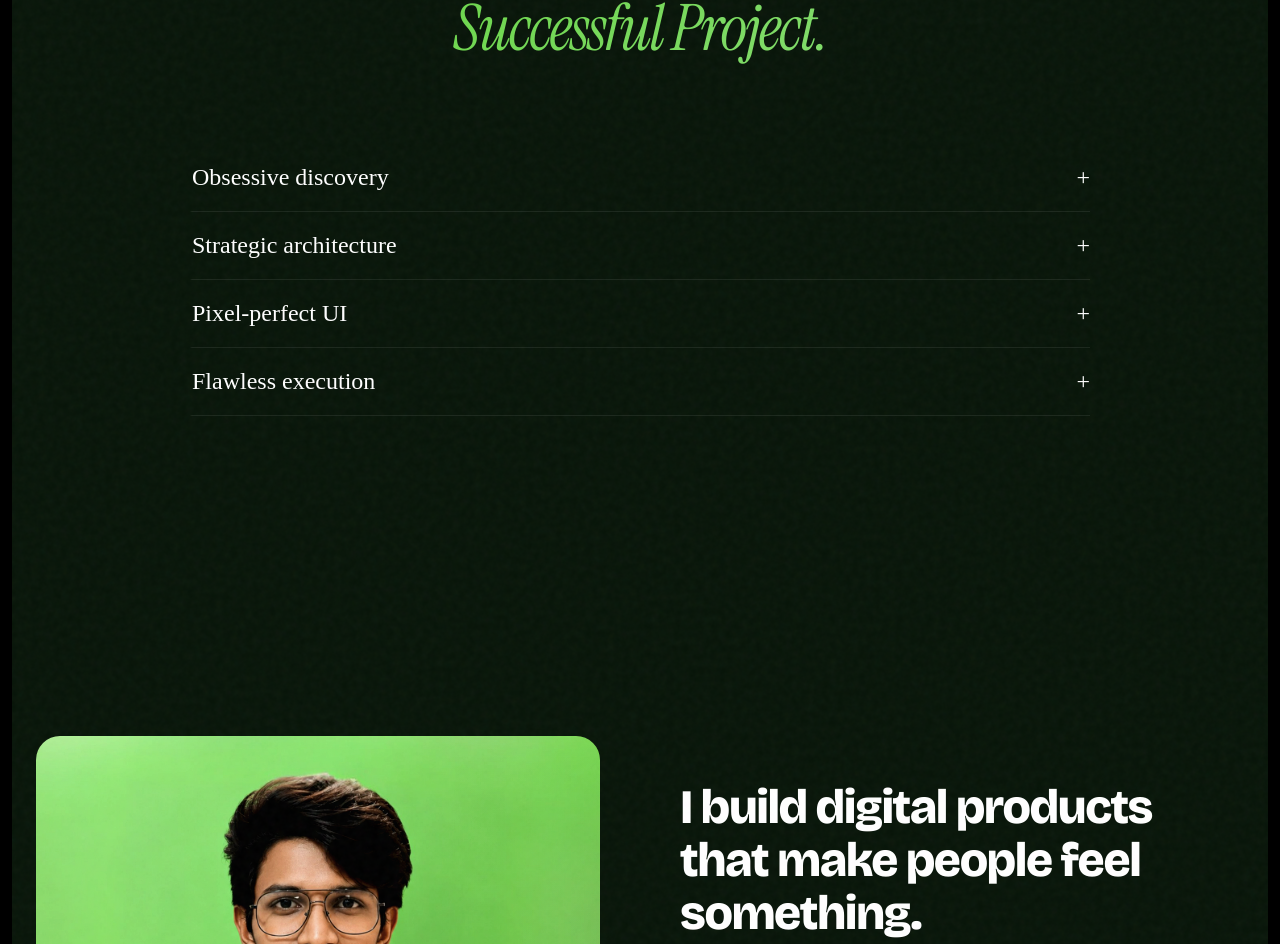
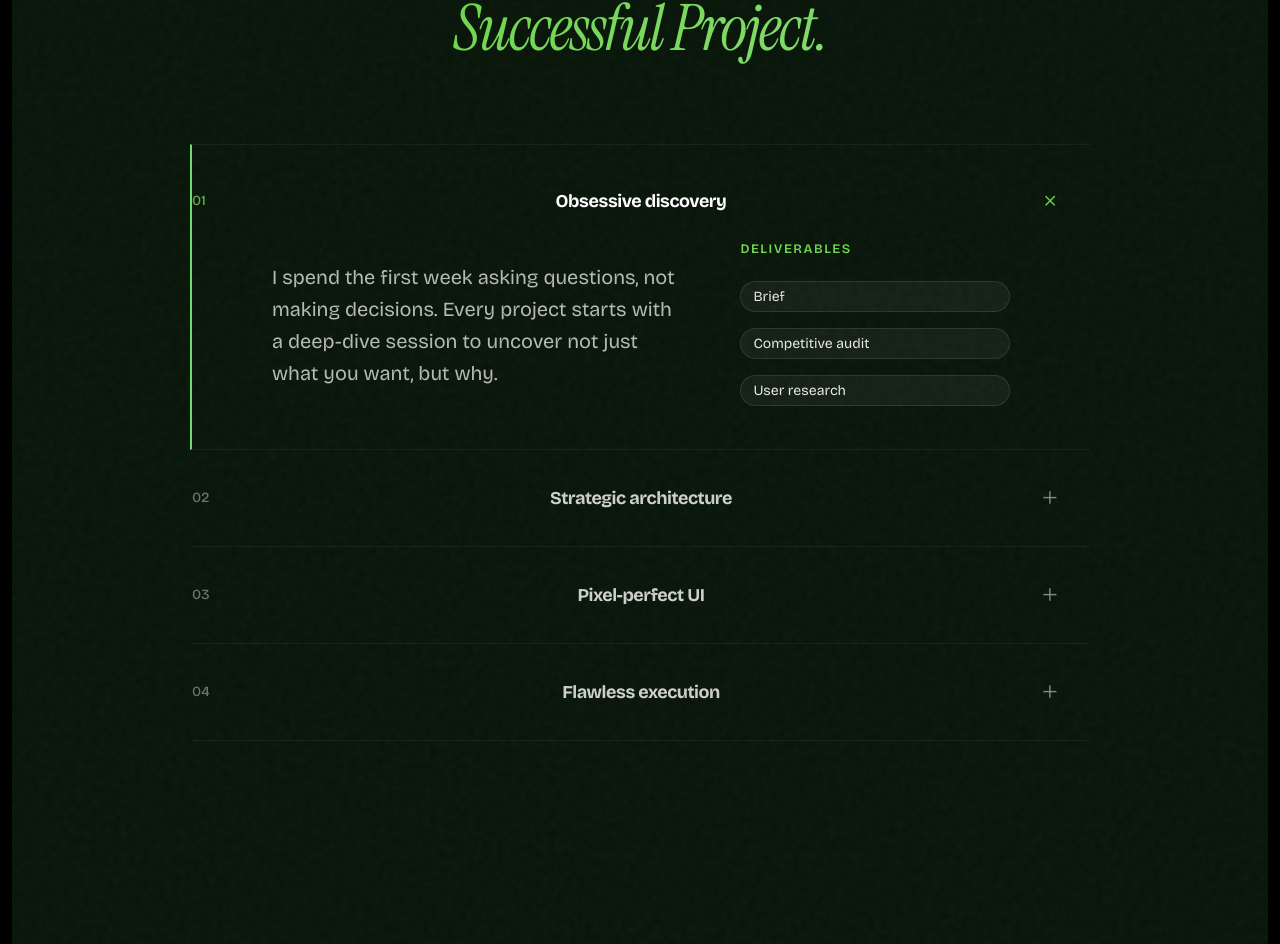
Before and after one commit to TrinathKondapalli/Trinath_Kondapalli, a React (Vite) app: page / in a window 1280 px wide. Shown: the part 5245-6189 px from the top of the page. Built offline with nearby package versions, Linux system fonts and the light colour scheme.

Commit message:
Refactor DesignProcess accordion for smooth max-height animation and rotation

```diff
--- a/src/components/DesignProcess.tsx
+++ b/src/components/DesignProcess.tsx
@@ -1,4 +1,4 @@
-import { useState } from 'react';
+import { useState, useRef } from 'react';
 import Reveal from './Reveal';
 
 const steps = [
@@ -9,7 +9,51 @@ const steps = [
 ];
 
 export default function DesignProcess() {
-  const [open, setOpen] = useState<number | null>(null);
+  const [open, setOpen] = useState<number | null>(0);
+
+  const AccordionItem = ({ step, index, isOpen, onClick }: any) => {
+    const contentRef = useRef<HTMLDivElement>(null);
+
+    return (
+      <div className={`accordion-row ${isOpen ? 'active' : ''}`} onClick={onClick}>
+        <div className="accordion-header">
+          <div className="step-num">0{index + 1}</div>
+          <div className="step-title">{step.title}</div>
+          <div className="icon-wrap" style={{
+              transform: isOpen ? 'rotate(45deg)' : 'rotate(0deg)',
+              transition: 'transform 0.4s cubic-bezier(0.16, 1, 0.3, 1)',
+              fontSize: '28px',
+              fontWeight: 300,
+              display: 'flex',
+              alignItems: 'center',
+              justifyContent: 'center'
+            }}>
+            +
+          </div>
+        </div>
+        <div
+          style={{
+            maxHeight: isOpen ? (contentRef.current?.scrollHeight || 1000) + 'px' : '0px',
+            overflow: 'hidden',
+            transition: 'max-height 0.4s cubic-bezier(0.16, 1, 0.3, 1), opacity 0.4s ease',
+            opacity: isOpen ? 1 : 0
+          }}
+        >
+          <div className="accordion-content-inner" ref={contentRef}>
+            <p className="step-desc">{step.desc}</p>
+            <div>
+              <div className="deliverables-title">Deliverables</div>
+              <div className="deliverables-list">
+                {step.deliverables.map((d: string, i: number) => (
+                  <div key={i} className="deliverable-item">{d}</div>
+                ))}
+              </div>
+            </div>
+          </div>
+        </div>
+      </div>
+    );
+  };
 
   return (
     <section id="process" style={{
@@ -102,7 +146,6 @@ export default function DesignProcess() {
 
         .accordion-row.active .icon-wrap {
           color: var(--c-primary);
-          transform: rotate(180deg);
         }
 
         .accordion-content-inner {
@@ -239,25 +282,13 @@ export default function DesignProcess() {
       {/* Interactive Accordion */}
       <div className="process-container" style={{ width: '100%', maxWidth: '900px', display: 'flex', flexDirection: 'column' }}>
         {steps.map((s, i) => (
-          <div key={i} onClick={() => setOpen(open===i?null:i)}
-            style={{borderBottom:'1px solid rgba(255,255,255,0.08)',padding:'20px 0',cursor:'pointer',
-              borderLeft: open===i ? '2px solid #6ddc6d' : '2px solid transparent',
-              paddingLeft: open===i ? 20 : 0, transition:'all 0.2s'}}>
-            <div style={{display:'flex',justifyContent:'space-between',fontSize:'24px',fontWeight:'500', color: 'var(--c-white)'}}>
-              {s.title}
-              <span>{open===i?'−':'+'}</span>
-            </div>
-            {open===i && (
-              <div style={{paddingTop:'16px',color:'rgba(255,255,255,0.6)',fontSize:'16px',lineHeight:'1.6'}}>
-                <p style={{marginBottom:'16px'}}>{s.desc}</p>
-                <div style={{display:'flex',gap:'8px', flexWrap: 'wrap'}}>
-                  {s.deliverables.map((d, idx)=>(
-                    <span key={idx} style={{padding:'4px 12px',border:'1px solid rgba(255,255,255,0.1)',borderRadius:'20px',fontSize:'12px', color: 'var(--c-white)'}}>{d}</span>
-                  ))}
-                </div>
-              </div>
-            )}
-          </div>
+          <AccordionItem
+            key={i}
+            step={s}
+            index={i}
+            isOpen={open === i}
+            onClick={() => setOpen(open === i ? null : i)}
+          />
         ))}
       </div>
     </section>
```
